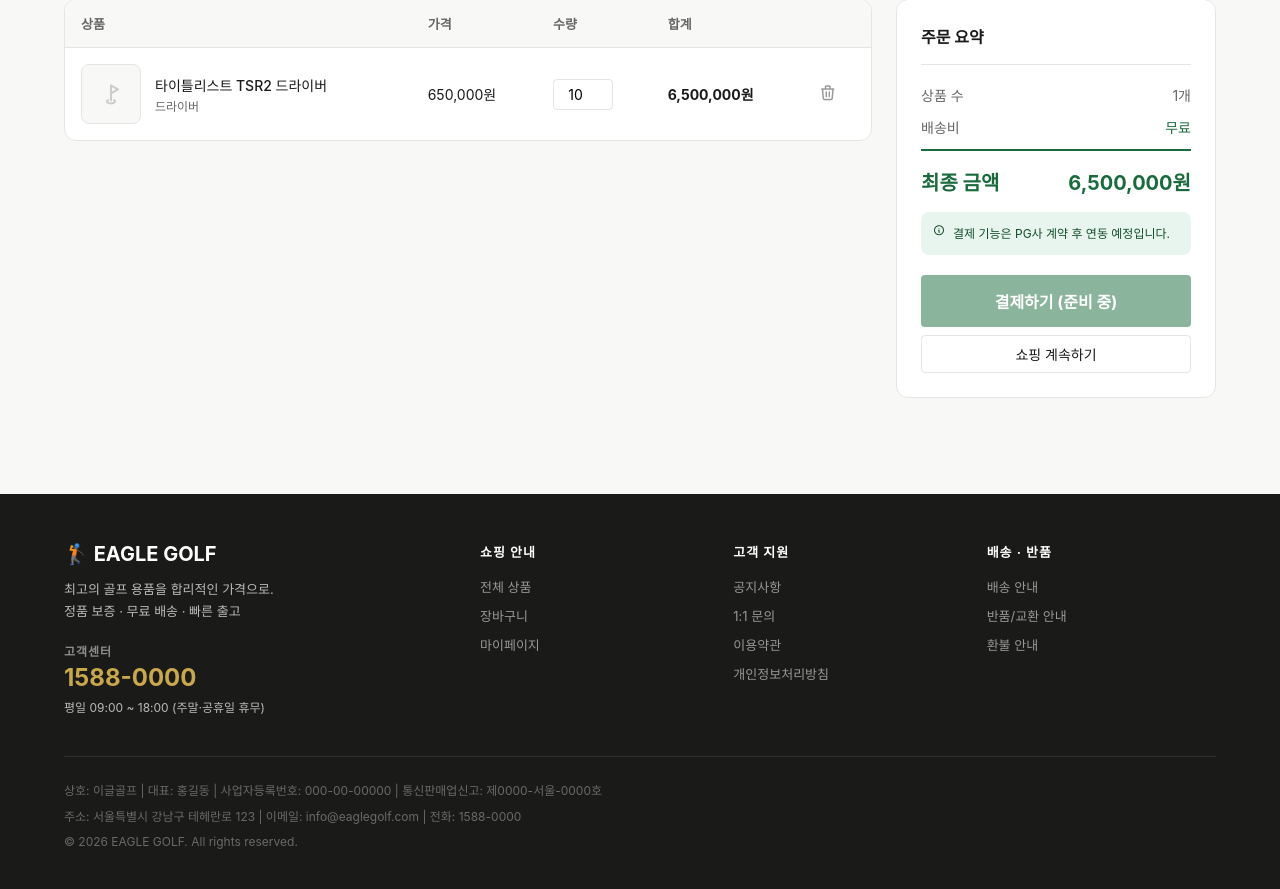
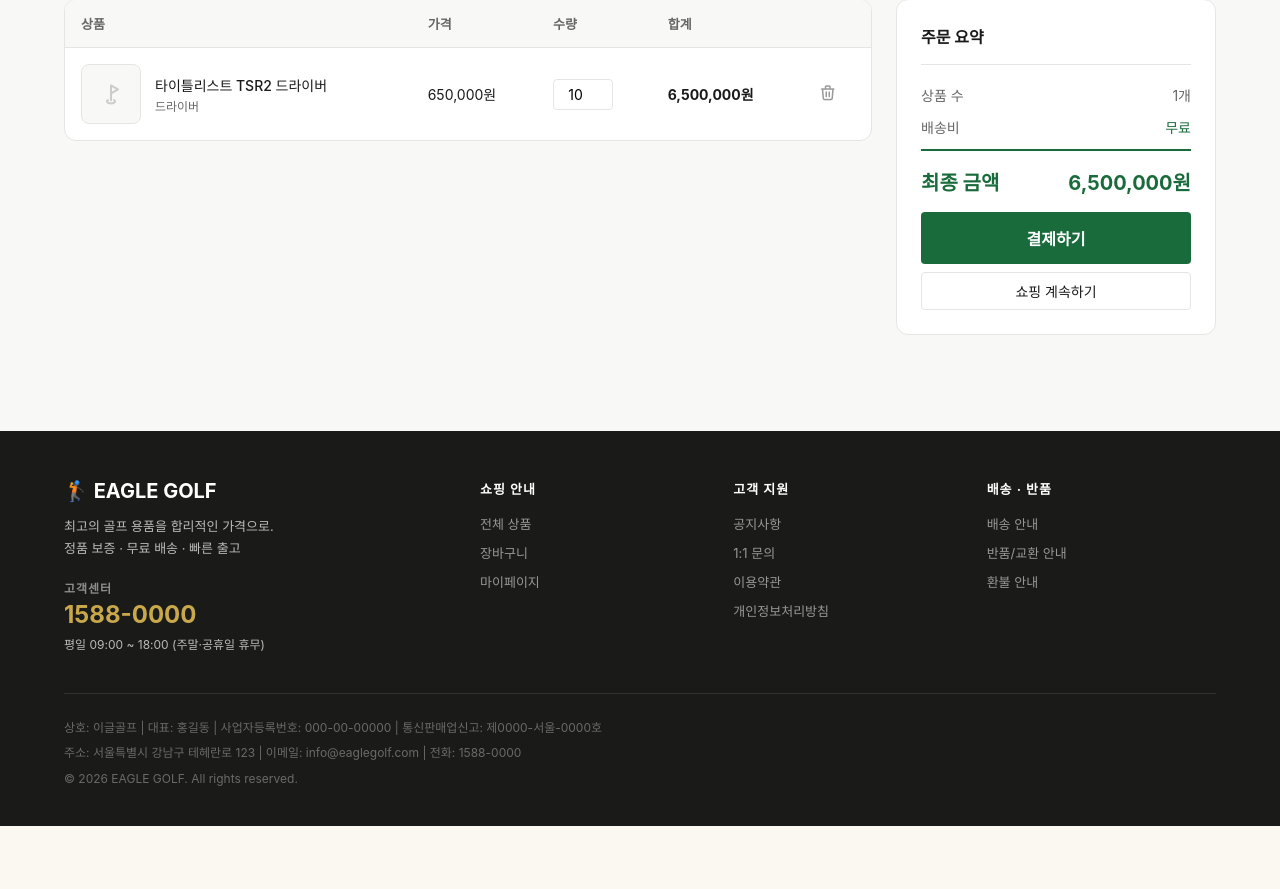
Before and after one commit to hhgg2277/eaglegolf, a Flask app: page /cart in a window 1280 px wide. Shown: the part 270-1159 px from the top of the page. After the commit the page ends 1096 px from the top, so only its background shows below. Run offline with Flask 3, Linux system fonts and the light colour scheme; a user stored in the database is signed in; tables that the repository leaves empty hold one stand-in row (values such as "Sample post"); some web fonts are replaced.

Commit message:
Update cart.html

```diff
--- a/templates/cart.html
+++ b/templates/cart.html
@@ -48,8 +48,7 @@
         <div class="summary-row"><span>상품 수</span><span>{{ items|length }}개</span></div>
         <div class="summary-row"><span>배송비</span><span style="color:var(--green);">무료</span></div>
         <div class="summary-total"><span>최종 금액</span><span>{{ "{:,}".format(total) }}원</span></div>
-        <div class="payment-notice"><i class="ti ti-info-circle"></i> 결제 기능은 PG사 계약 후 연동 예정입니다.</div>
-        <button class="btn-checkout" disabled>결제하기 (준비 중)</button>
+        <a href="{{ url_for('checkout') }}" class="btn-checkout" style="display:block;text-align:center;margin-top:16px;">결제하기</a>
         <a href="{{ url_for('products') }}" class="btn" style="width:100%;justify-content:center;margin-top:8px;">쇼핑 계속하기</a>
       </div>
     </div>
```
